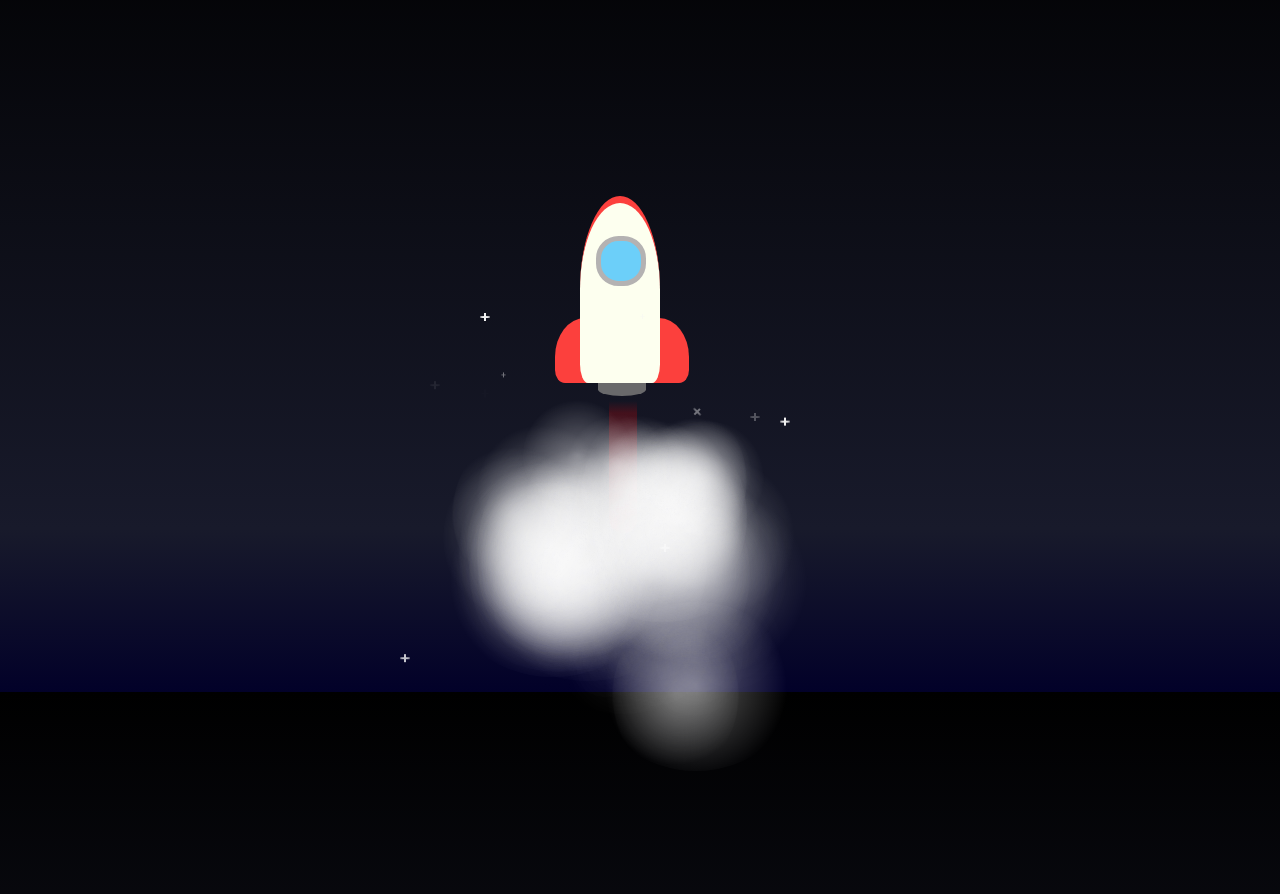
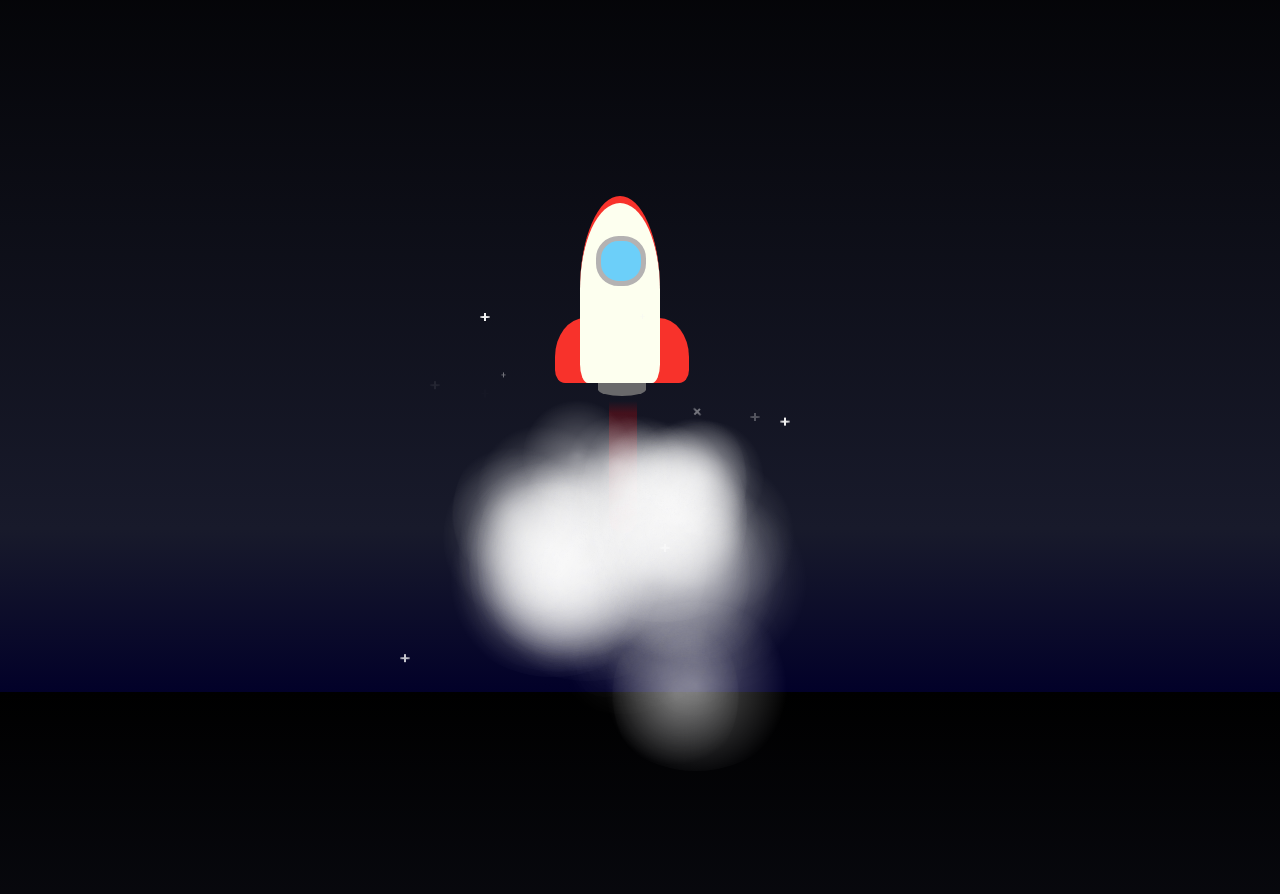
Before and after one commit to DNSO0/Animacion-Cohete, a plain HTML site: page index.html in a window 1280 px wide. Shown: the part 124-1018 px from the top of the page. Drawn offline with Linux system fonts and the light colour scheme.

Commit message:
resuelvo conflicto al hacer pull

```diff
--- a/styles.css
+++ b/styles.css
@@ -4,7 +4,7 @@
     --color-gris-medio: #b4b2b2;
     --color-gris-oscuro: #69696b;
     --color-amarillo: #ffe137;
-    --color-naranja: #fc403d;
+    --color-naranja: #f8322b;
     --color-azul-claro: #6ccff9;
 
 }
```
